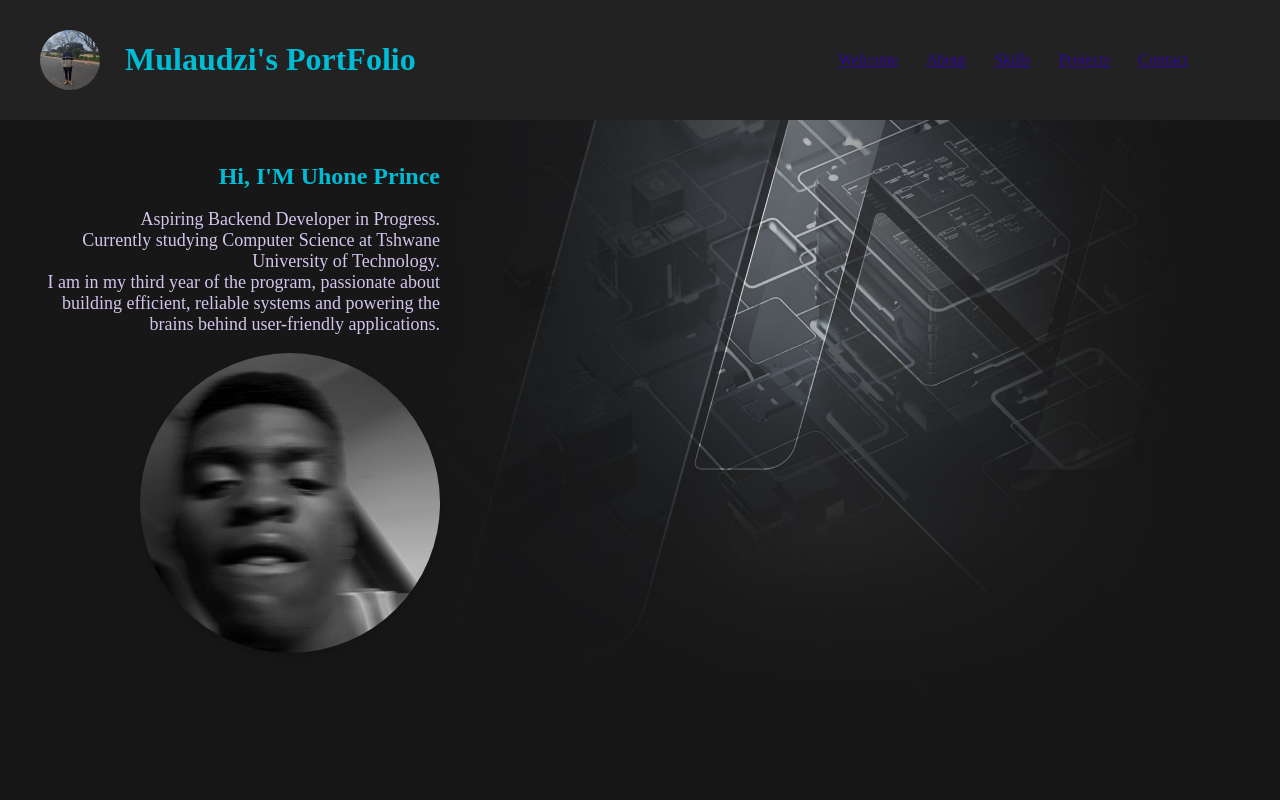
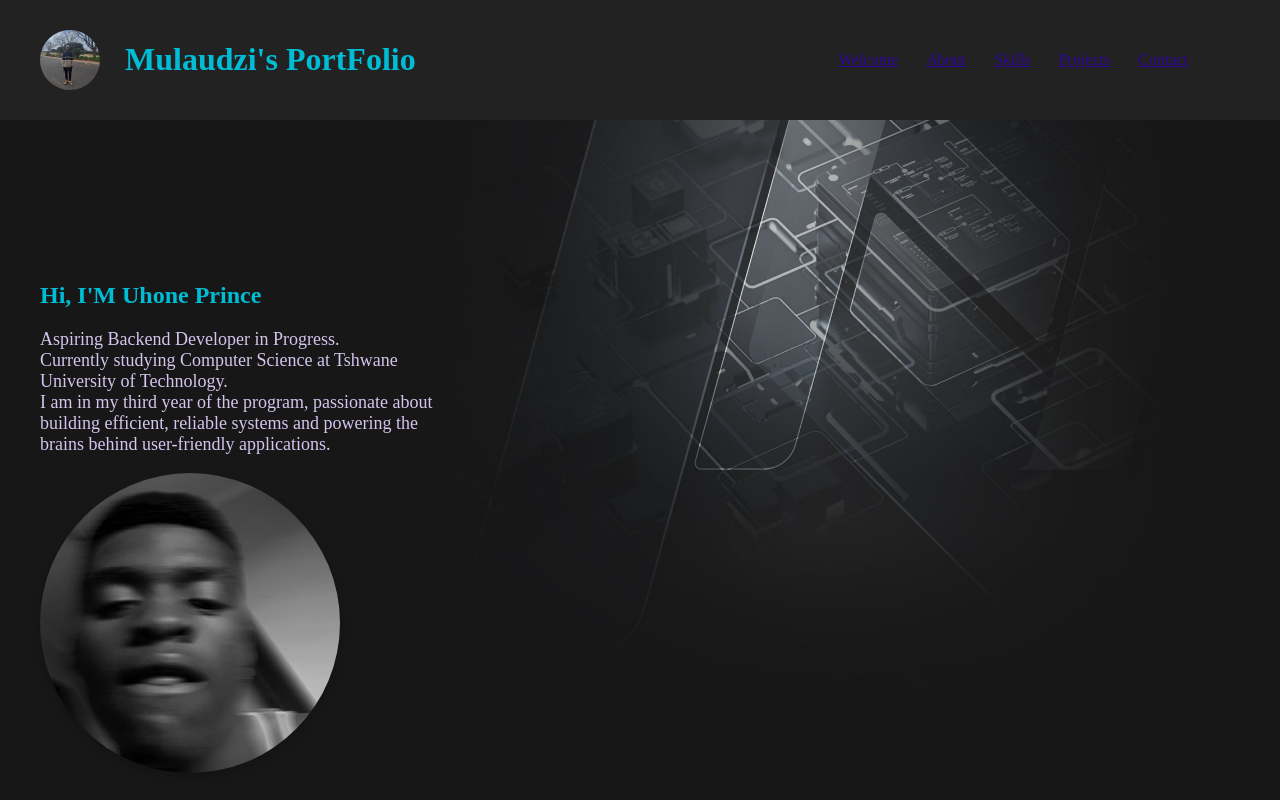
Before and after one commit to E-scert/mulaudzi-portfolio, a plain HTML site: page index.html in a window 1280 px wide. Drawn offline with Linux system fonts and the light colour scheme.

Commit message:
UPDATED CODDE

```diff
--- a/index.html
+++ b/index.html
@@ -31,7 +31,6 @@
 
   <main class="horizon-scroll">
   <section id="hero">
-            <div class="hero-content">
     <div class="hero-text">
       <h2>Hi, I'M Uhone Prince</h2>
       <p>
@@ -40,12 +39,13 @@
         I am in my third year of the program, passionate about building efficient, reliable systems and powering the brains behind user-friendly applications.
       </p>
     </div>
+
     <div id="hero-pic-content">
       <img src="WhatsApp Image 2026-02-11 at 11.16.02.jpeg" alt="profile" class="hero-image">
     </div>
-            </div>
   </section>
 </main>
+
 
     <section id="about">
         <h2>About Me</h2>
--- a/portfolioStyle.css
+++ b/portfolioStyle.css
@@ -25,7 +25,7 @@ header {
     display: flex;
     justify-content: space-between;
     align-items: center;
-    position: fixed;
+    position: relative;
     top: 0;
     z-index: 1000;
     width: 100%;
@@ -124,9 +124,11 @@ footer {
     }
 
     section {
+
         margin: 10px;
         padding: 20px;
     }
+
 
     .profile-pic {
         width: 100px;
@@ -157,20 +159,40 @@ ul {
 }
 
 /* horizontal scroll */
-.horizon-scroll > main {
+.horizon-scroll {
     display: flex;
     overflow-x: auto;
-    overflow-y:hidden;
+    overflow-y:auto;
    width: 100vw;
    height: 100vh;
-   transition: transform 0.6s ease-in-out;
+
 }
 
 #hero .hero-content {
 
     align-items: center;
     gap: 350px;
-    text-align: right;
+    text-align: left;
+}
+
+#hero{
+   flex:0 0 auto;
+   display: flex;
+
+   min-width: 100vw;
+
+}
+.hero-content{
+   display:flex;
+   flex-direction:row;
+   gap:2rem;
+}
+#hero-pic-content{
+   flex: 0 0 auto;
+}
+.hero-image{
+   max-width:300px;
+   height:auto;
 }
 
 
```
Lines whose indentation alone changed are shown as unchanged.
